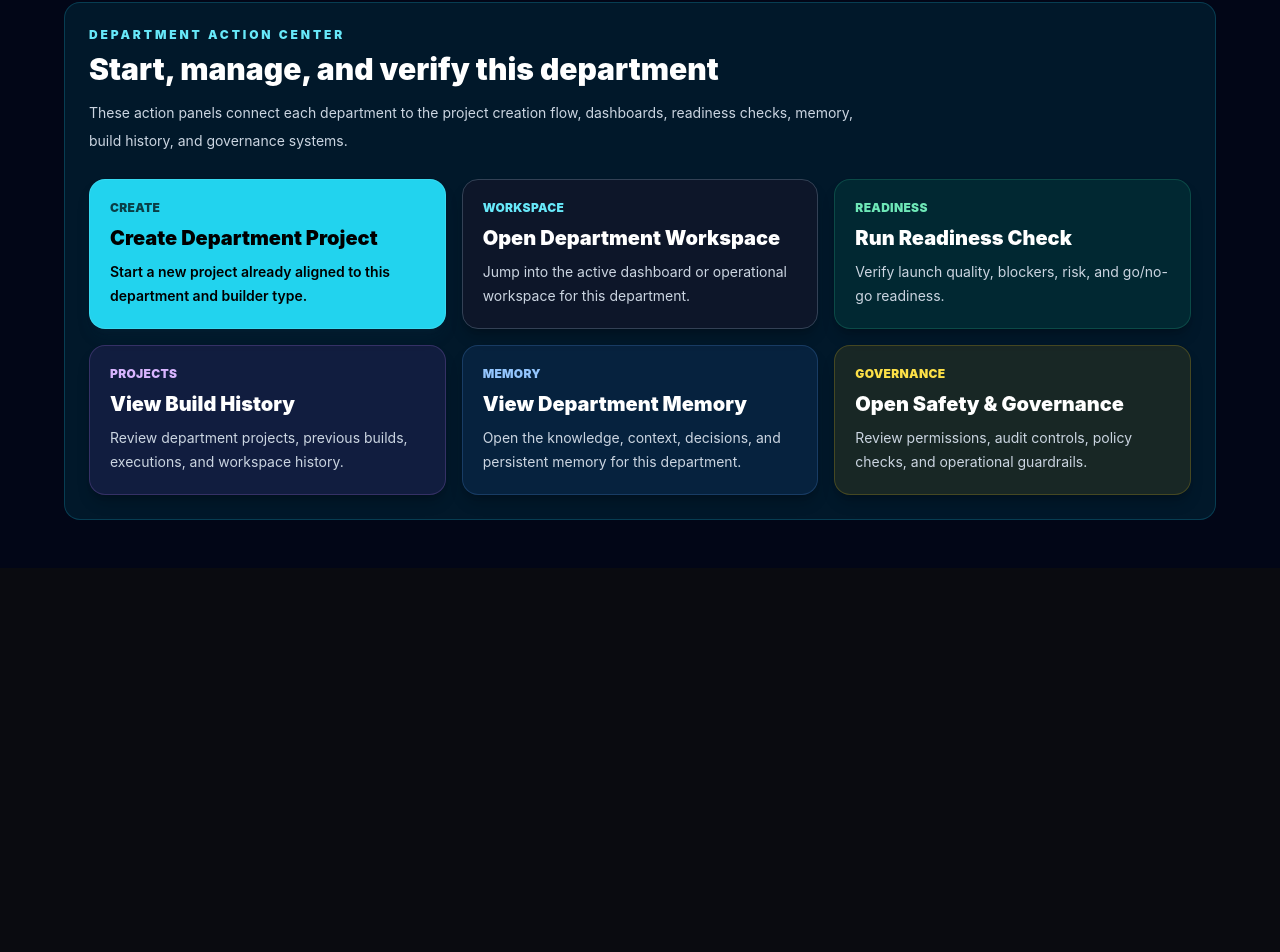
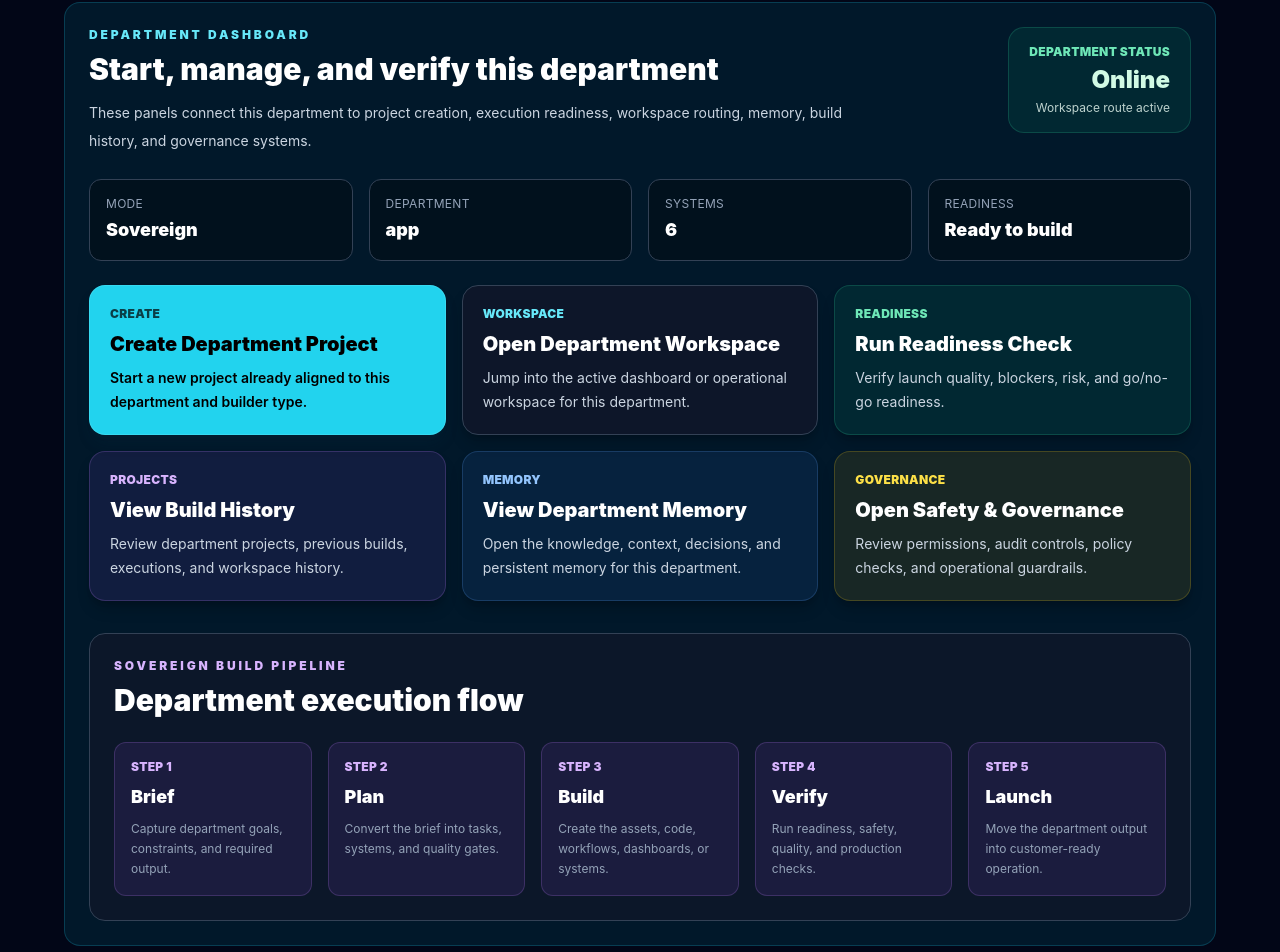
Before and after one commit to pbtransportcom-droid/omegacrownai-dashboard, a Next.js app in the folder omegacrownai-dashboard/: page /sovereign/app in a window 1280 px wide. Shown: the part 942-1894 px from the top of the page. Before the commit the page ends 1510 px from the top, so only its background shows below. Built offline with nearby package versions, Linux system fonts and the light colour scheme.

Commit message:
Add Sovereign department dashboards

```diff
--- a/omegacrownai-dashboard/app/sovereign/[department]/page.tsx
+++ b/omegacrownai-dashboard/app/sovereign/[department]/page.tsx
@@ -292,15 +292,43 @@ export default async function SovereignDepartmentPage({
           <div className="flex flex-wrap items-start justify-between gap-4">
             <div>
               <p className="text-xs font-black uppercase tracking-[0.24em] text-cyan-300">
-                Department Action Center
+                Department Dashboard
               </p>
               <h2 className="mt-2 text-3xl font-black text-white">
                 Start, manage, and verify this department
               </h2>
               <p className="mt-3 max-w-3xl text-sm leading-7 text-slate-300">
-                These action panels connect each department to the project creation flow,
-                dashboards, readiness checks, memory, build history, and governance systems.
+                These panels connect this department to project creation, execution readiness,
+                workspace routing, memory, build history, and governance systems.
               </p>
+            </div>
+            <div className="rounded-2xl border border-emerald-400/20 bg-emerald-500/10 px-5 py-4 text-right">
+              <p className="text-xs font-black uppercase tracking-wide text-emerald-300">
+                Department Status
+              </p>
+              <p className="mt-1 text-2xl font-black text-emerald-100">Online</p>
+              <p className="mt-1 text-xs text-emerald-50/80">
+                Workspace route active
+              </p>
+            </div>
+          </div>
+
+          <div className="mt-6 grid gap-4 md:grid-cols-4">
+            <div className="rounded-xl border border-slate-700 bg-black/30 p-4">
+              <p className="text-xs uppercase tracking-wide text-slate-400">Mode</p>
+              <p className="mt-1 text-lg font-black text-white">Sovereign</p>
+            </div>
+            <div className="rounded-xl border border-slate-700 bg-black/30 p-4">
+              <p className="text-xs uppercase tracking-wide text-slate-400">Department</p>
+              <p className="mt-1 text-lg font-black text-white">{key}</p>
+            </div>
+            <div className="rounded-xl border border-slate-700 bg-black/30 p-4">
+              <p className="text-xs uppercase tracking-wide text-slate-400">Systems</p>
+              <p className="mt-1 text-lg font-black text-white">{department.systems.length}</p>
+            </div>
+            <div className="rounded-xl border border-slate-700 bg-black/30 p-4">
+              <p className="text-xs uppercase tracking-wide text-slate-400">Readiness</p>
+              <p className="mt-1 text-lg font-black text-white">Ready to build</p>
             </div>
           </div>
 
@@ -383,6 +411,41 @@ export default async function SovereignDepartmentPage({
               </p>
             </a>
           </div>
+        <div className="mt-8 rounded-2xl border border-slate-700 bg-slate-900/80 p-6">
+          <p className="text-xs font-black uppercase tracking-[0.24em] text-purple-300">
+            Sovereign Build Pipeline
+          </p>
+          <h2 className="mt-2 text-3xl font-black text-white">
+            Department execution flow
+          </h2>
+          <div className="mt-6 grid gap-4 md:grid-cols-5">
+            {[
+              "Brief",
+              "Plan",
+              "Build",
+              "Verify",
+              "Launch"
+            ].map((step, index) => (
+              <div
+                key={step}
+                className="rounded-xl border border-purple-400/20 bg-purple-500/10 p-4"
+              >
+                <p className="text-xs font-black uppercase tracking-wide text-purple-300">
+                  Step {index + 1}
+                </p>
+                <p className="mt-2 text-lg font-black text-white">{step}</p>
+                <p className="mt-2 text-xs leading-5 text-slate-400">
+                  {step === "Brief" && "Capture department goals, constraints, and required output."}
+                  {step === "Plan" && "Convert the brief into tasks, systems, and quality gates."}
+                  {step === "Build" && "Create the assets, code, workflows, dashboards, or systems."}
+                  {step === "Verify" && "Run readiness, safety, quality, and production checks."}
+                  {step === "Launch" && "Move the department output into customer-ready operation."}
+                </p>
+              </div>
+            ))}
+          </div>
+        </div>
+
         </div>
       </section>
     </main>
```
